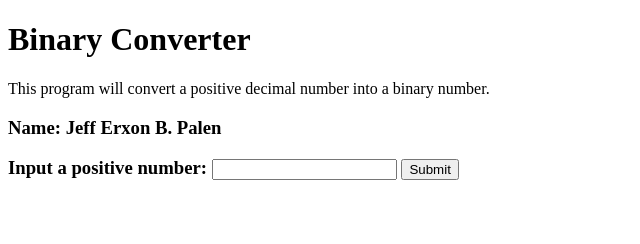
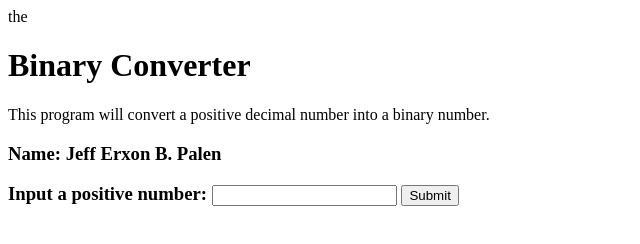
Before and after one commit to jerxo/Base10-Base2, a plain HTML site: page index.html in a window 1280 px wide. Shown: the whole page, without its empty margins (0-640 px from the left). Drawn offline with Linux system fonts and the light colour scheme.

Commit message:
Update and rename PalenBinary.html to index.html

```diff
--- a/PalenBinary.html
+++ b/index.html
@@ -1,7 +1,7 @@
 <!doctype HTML>
 <html>
 <head><title>Binary Converter</title></head>
-<body>
+<body>the
 <h1>Binary Converter</h1>
 <p>This program will convert a positive decimal number into a binary number.</p>
 <h3>Name: Jeff Erxon B. Palen</h3>
```
